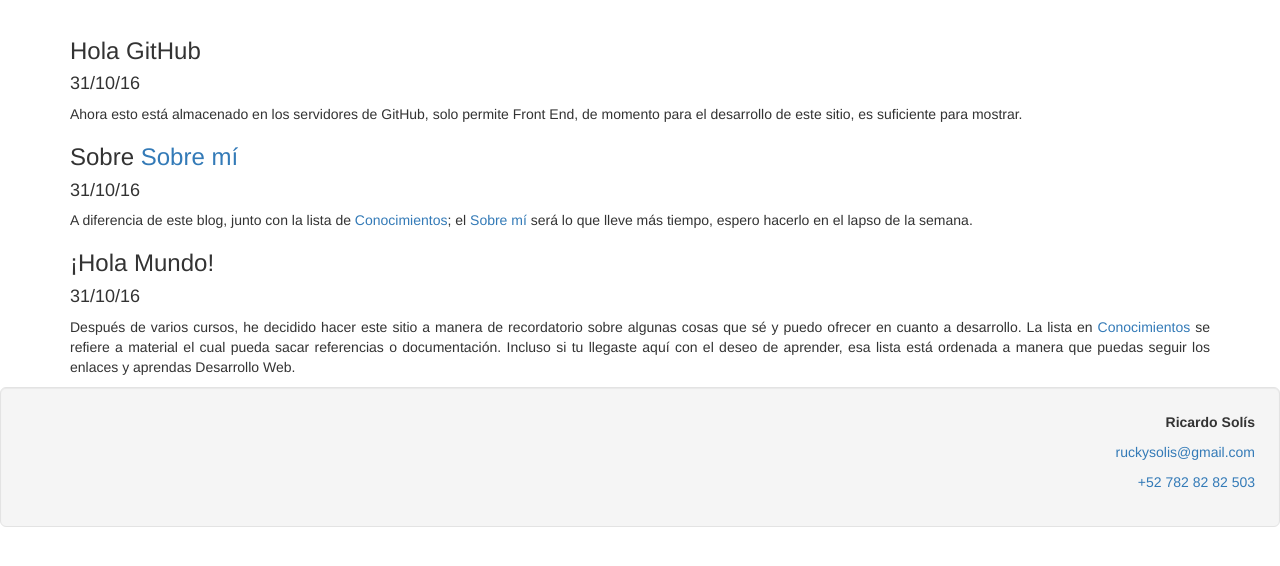
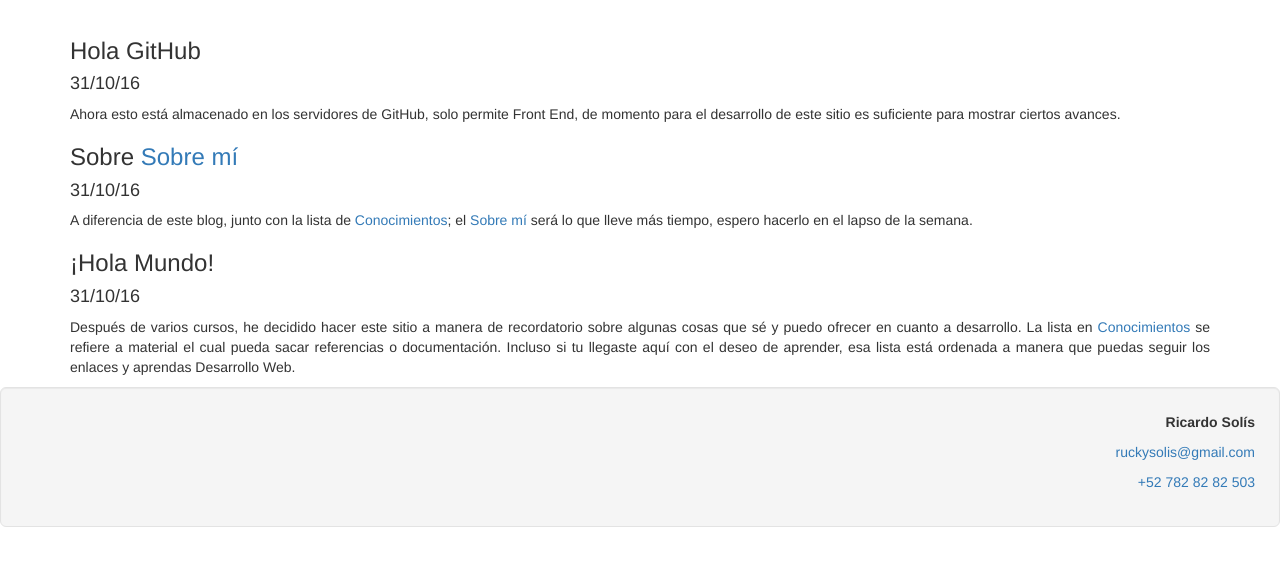
Before and after one commit to ruckysolis/ruckysolis.github.io, a plain HTML site: page blog.html in a window 1280 px wide. Shown: the part 54-620 px from the top of the page. Drawn offline with nearby package versions, Linux system fonts and the light colour scheme.

Commit message:
estilo en blog

```diff
--- a/blog.html
+++ b/blog.html
@@ -49,7 +49,7 @@
 
   <h3>Hola GitHub</a></h3>
     <h4>31/10/16</h4>
-      <p class="text-justify">Ahora esto está almacenado en los servidores de GitHub, solo permite Front End, de momento para el desarrollo de este sitio, es suficiente para mostrar.</p>
+      <p class="text-justify">Ahora esto está almacenado en los servidores de GitHub, solo permite Front End, de momento para el desarrollo de este sitio es suficiente para mostrar ciertos avances.</p>
 
   <h3>Sobre <a href="sobremi.html">Sobre mí</a></h3>
     <h4>31/10/16</h4>
```
